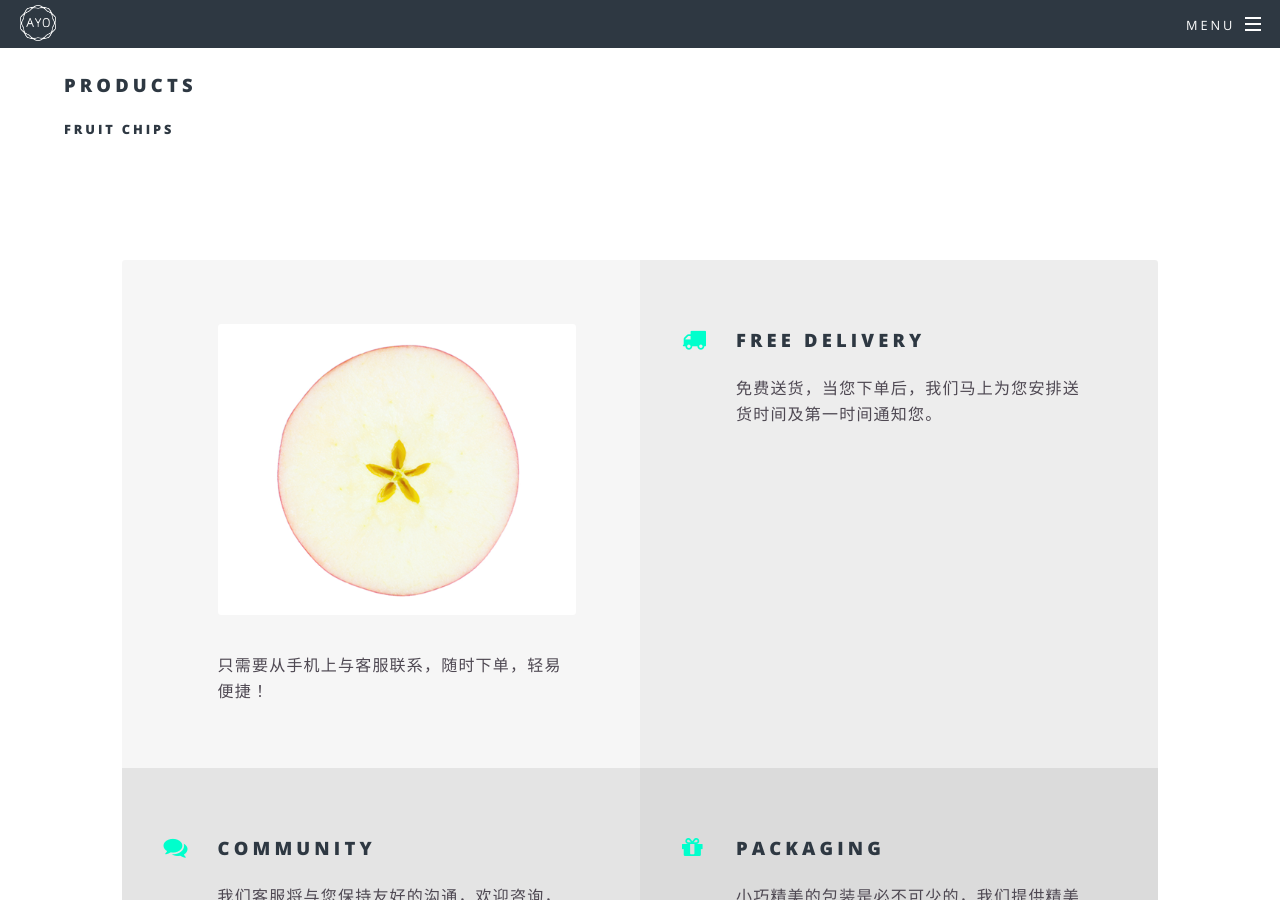
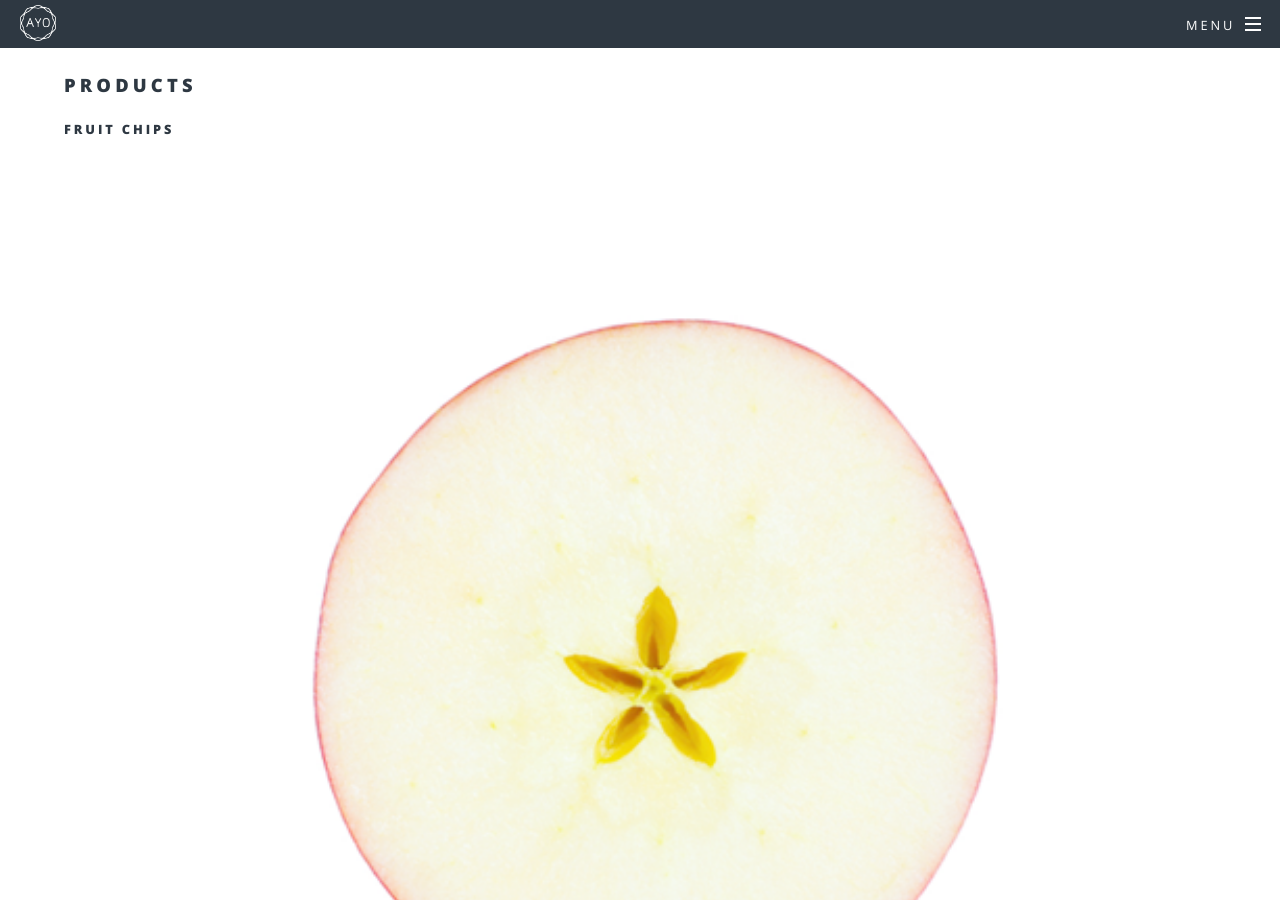
Before and after one commit to ckhung93/ayowater.github.io, a Jekyll site: the page built from products.html, in a window 1280 px wide and 900 px high, scrolled down 362 px. Built offline with Jekyll 4.4.1, drawn with Linux system fonts in a browser that asks for light colours.

Commit message:
Update products.html

```diff
--- a/products.html
+++ b/products.html
@@ -7,7 +7,7 @@ title: Products
 
 <section id="three" class="wrapper style special">
 						<div class="inner">
-							<ul class="features">
+							<ul>
 								<li>
 									<h3><div class="12u"><span class="image fit"><img src="images/apple.png" alt="" /></span></div></h3>
 									<p>只需要从手机上与客服联系，随时下单，轻易便捷！</p>
```
